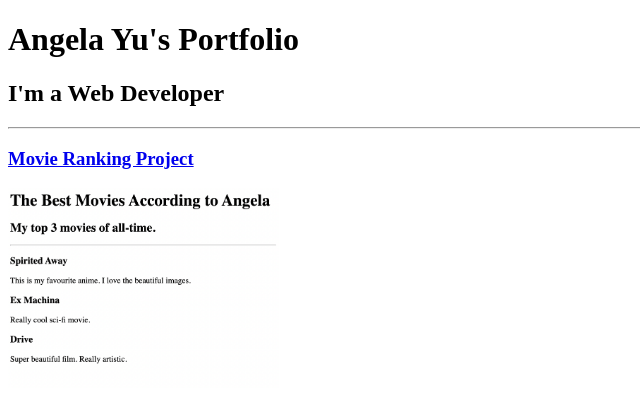
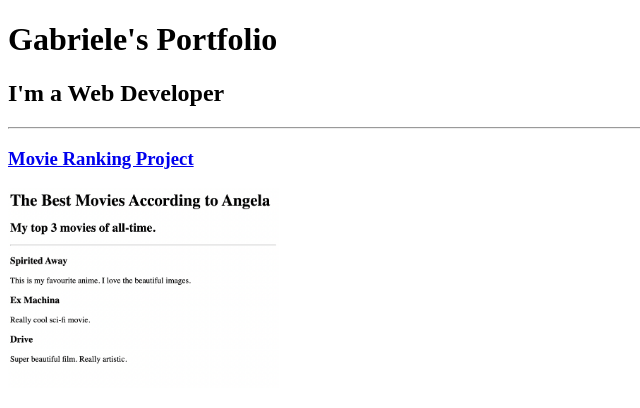
Before and after one commit to GabriDale/Html-Portfolio, a plain HTML site: page index.html in a window 1280 px wide. Shown: the top 408 px of the page, without its empty margins (0-640 px from the left). Drawn offline with Linux system fonts and the light colour scheme.

Commit message:
index.html

```diff
--- a/index.html
+++ b/index.html
@@ -3,11 +3,11 @@
 
 <head>
   <meta charset="UTF-8">
-  <title>Angela's Portfolio</title>
+  <title>Gabriele's Portfolio</title>
 </head>
 
 <body>
-  <h1>Angela Yu's Portfolio</h1>
+  <h1>Gabriele's Portfolio</h1>
   <h2>I'm a Web Developer</h2>
   <hr />
   <h3><a href="./public/movie-ranking.html">Movie Ranking Project</a></h3>
```
